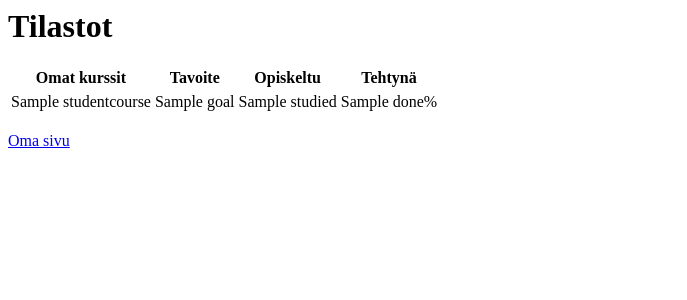
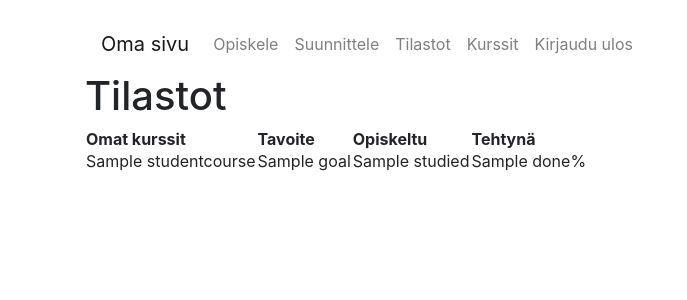
Before and after one commit to amalia53/tsoha-studytracker, a Flask app: template templates/stats.html in a window 1280 px wide. Shown: the top 300 px of the page, without its empty margins (0-687 px from the left). Run offline with Flask 2, Linux system fonts and the light colour scheme; the template is opened without the code that fills it: most values are stand-ins (such as "Sample title", 1, 10 or a date in 2020); some libraries are stand-ins or nearby versions.

Commit message:
ulkoasua

```diff
--- a/templates/stats.html
+++ b/templates/stats.html
@@ -1,4 +1,31 @@
+<link rel="stylesheet" href="https://stackpath.bootstrapcdn.com/bootstrap/4.5.0/css/bootstrap.min.css">
+<p>
+<p>
+<p>
 <title>Tilastot</title>
+<div class="container">
+  <nav class="navbar navbar-expand-sm navbar-light">
+    <a class="navbar-brand" href="#">Oma sivu</a>
+    <ul class="navbar-nav">
+      <li class="nav-item">
+        <a class="nav-link" href="/study">Opiskele</a>
+      </li>
+      <li class="nav-item">
+        <a class="nav-link" href="/plan">Suunnittele</a>
+      </li>
+      <li class="nav-item">
+        <a class="nav-link" href="/stats">Tilastot</a>
+      </li>
+      <li class="nav-item">
+        <a class="nav-link" href="/courses">Kurssit</a>
+      </li>
+      <li class="nav-item">
+        <a class="nav-link" href="/logout">Kirjaudu ulos</a>
+      </li>
+    </ul>
+  </nav>
+  <div class="row">
+    <div class="col-12">
 	<h1>Tilastot</h1>
 	<p>
 	<table>
@@ -21,4 +48,6 @@
 	{% endfor %}
 	</table>
 	<p>
-<a href="/student">Oma sivu</a>
+    </div>
+  </div>
+</div>
```
Lines whose indentation alone changed are shown as unchanged.
